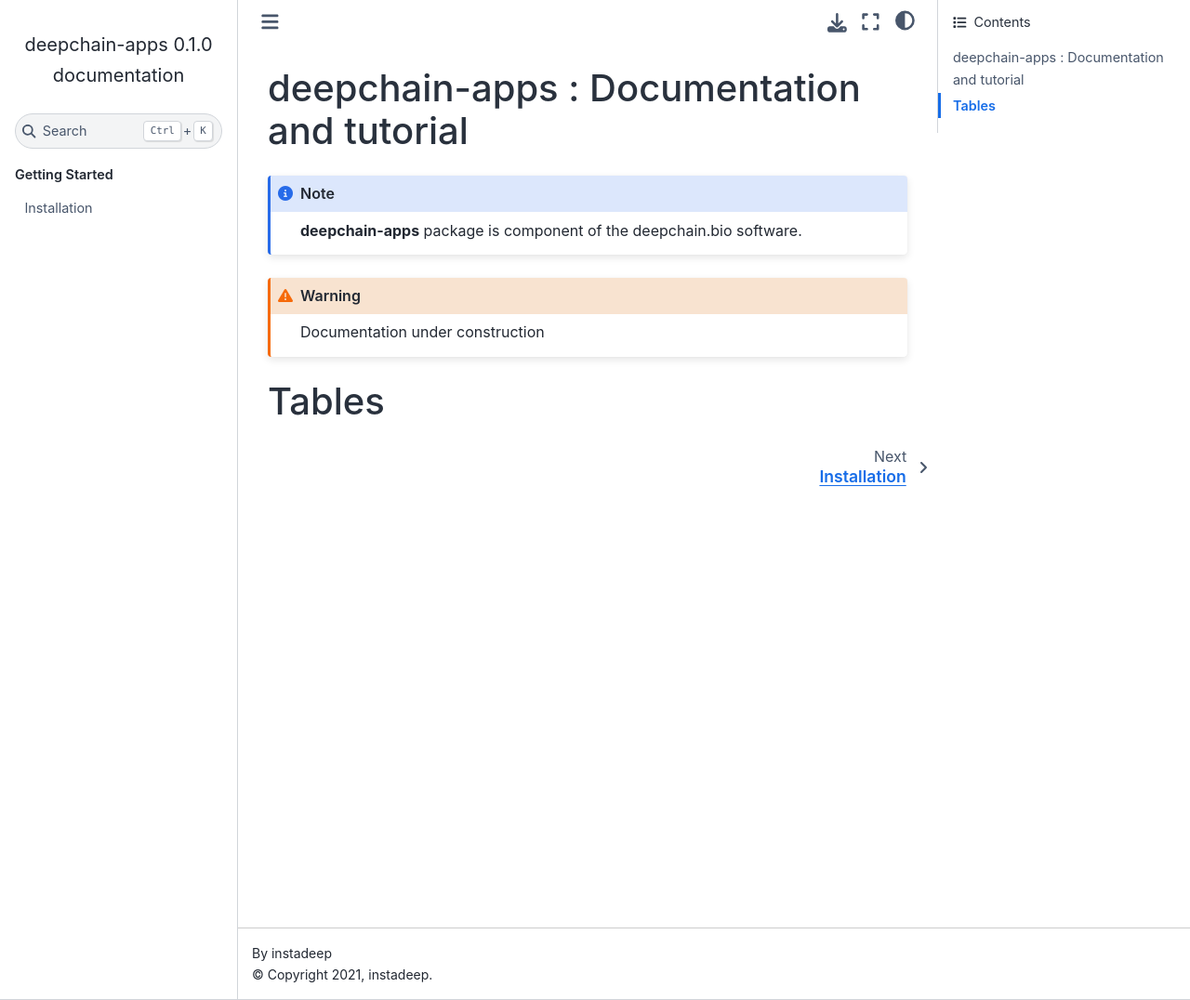
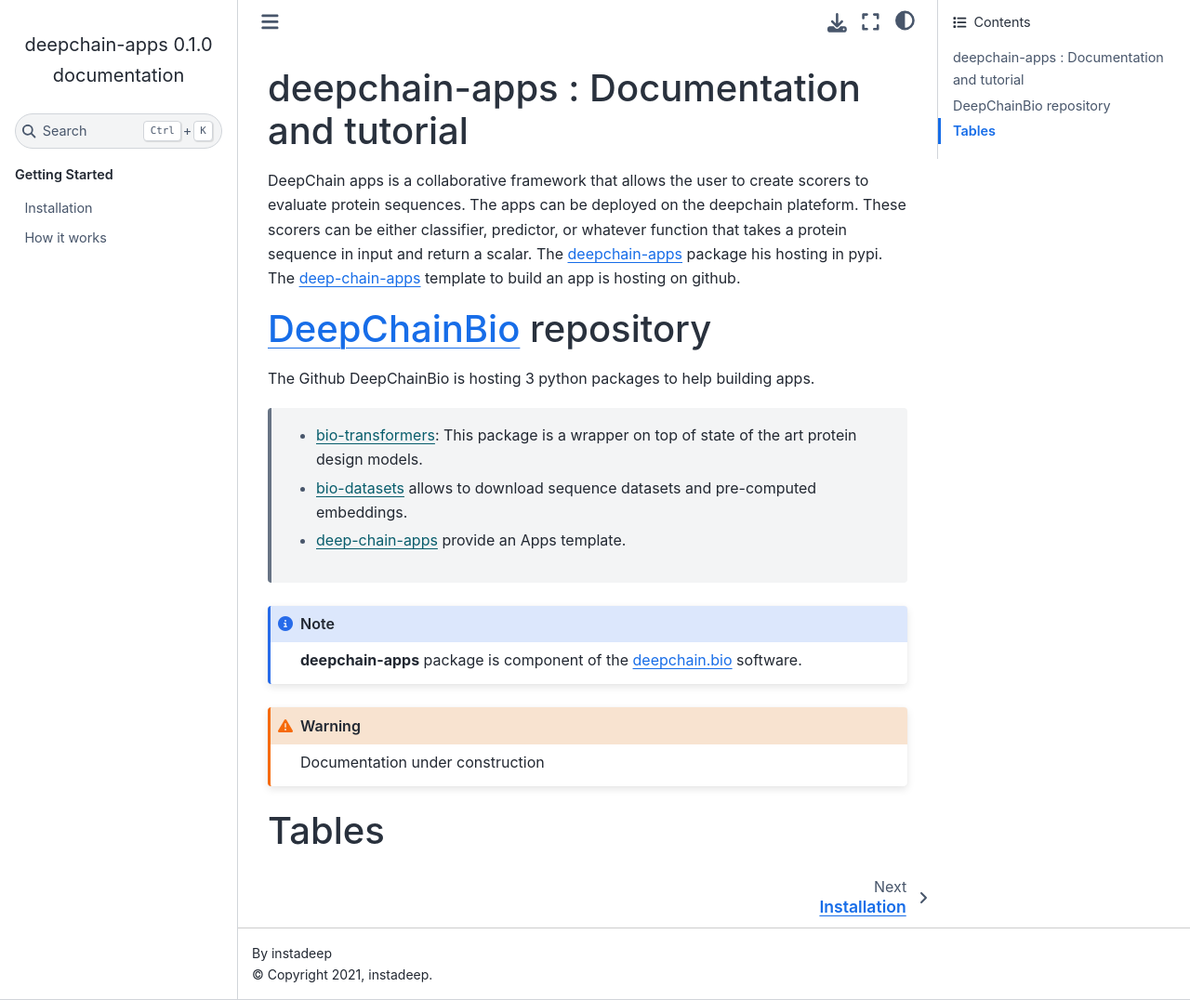
Before and after one commit to DeepChainBio/deepchain-apps, a Sphinx documentation site: the page built from docs/source/index.rst, in a window 1280 px wide and 1076 px high. Shown: the whole window at 93% size. Built offline with Sphinx 7.4.7 and the Sphinx Book theme 1.1.4, drawn with Linux system fonts in a browser that asks for light colours.

```diff
--- a/docs/source/index.rst
+++ b/docs/source/index.rst
@@ -5,8 +5,20 @@
 
 deepchain-apps :  Documentation and tutorial
 ============================================
+DeepChain apps is a collaborative framework that allows the user to create scorers to evaluate protein sequences. The apps
+can be deployed on the deepchain plateform. These scorers can be either classifier, predictor, or whatever function that takes a
+protein sequence in input and return a scalar.
+The `deepchain-apps <https://pypi.org/project/deepchain-apps/>`_ package his hosting in pypi. The `deep-chain-apps <https://github.com/DeepChainBio/deep-chain-apps>`_ template  to build an app is hosting on github.
 
-.. note::  **deepchain-apps** package is component of the deepchain.bio software.
+`DeepChainBio <https://github.com/DeepChainBio>`_ repository
+============================================================
+The Github DeepChainBio is hosting 3 python packages to help building apps.
+
+   - `bio-transformers <https://github.com/DeepChainBio/bio-transformers>`_: This package is a wrapper on top of state of the art protein design models.
+   - `bio-datasets <https://github.com/DeepChainBio/bio-datasets>`_ allows to download sequence datasets and pre-computed embeddings.
+   - `deep-chain-apps <https://github.com/DeepChainBio/deep-chain-apps>`_ provide an Apps template.
+
+.. note::  **deepchain-apps** package is component of the `deepchain.bio <https://deepchain.bio/>`_ software.
 
 .. warning:: Documentation under construction
 
```
Also changed, not shown: other parts of docs/source/index.rst (+2 -2 lines), docs/source/getting_started/install.rst (+4 -5 lines), docs/source/getting_started/quick_start.rst (+46 -0 lines), docs/source/_static/deepchain.png (added), docs/source/_static/login.png (added), docs/source/_static/logo-instadeep-longeur.png (added), docs/source/tutorial/apps_building.md (deleted), docs/source/tutorial/apps_building.rst (added), docs/source/tutorial/cli.md (deleted), docs/source/tutorial/cli.rst (added).
